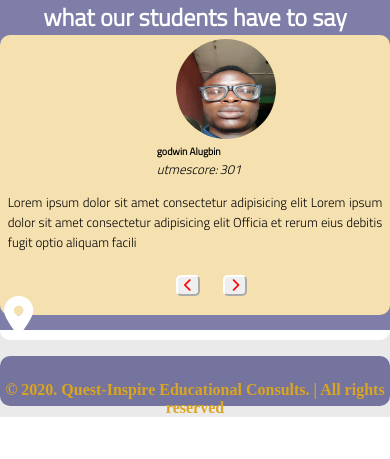
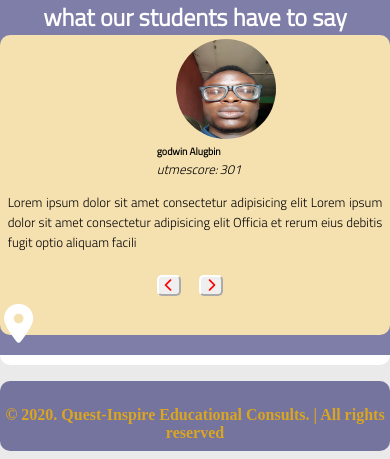
Before and after one commit to Olarinre/quest-inspire, a PHP site: page / in a window 390 px wide. Shown: the part 1938-2397 px from the top of the page. Before the commit the page ends 2355 px from the top, so only its background shows below. Run offline with PHP 8.4, Linux system fonts and the light colour scheme; some libraries are stand-ins or nearby versions.

Commit message:
Add files via upload

```diff
--- a/styles.css
+++ b/styles.css
@@ -385,15 +385,30 @@ div.nav-icon{
 
     }
 
+    .bottom-section{
+        background-color:rgba(17, 17, 97, 0.541);
+        margin:0 auto;
+        padding-bottom: 20px;
+    }
+
+    footer{
+        background-color: rgba(17, 17, 97, 0.541);
+        border-radius:10px;
+        -webkit-border-radius:10px;
+        -moz-border-radius:10px;
+        margin:0 0 0 0;
+        height:70px;
+    }
+
     .testimony-div{
         box-sizing: border-box;
         background-color: rgb(245, 224, 176);
         width:100%;
-        height:280px;
+        height:300px;
         border-radius: 10px;
         box-shadow:none;
         margin:0 auto;
-        padding:1%;
+        padding:1% 1% 2% 1%;
         font-size:13px;
 
     }
@@ -427,7 +442,7 @@ div.nav-icon{
     button.next{
         color:red;
         border-color:white;
-        margin:0 0 0 20px;
+        margin:0 0 0 15px;
         border-radius:5px;
 
     }
@@ -445,7 +460,8 @@ div.nav-icon{
 
     }
     div.nav-icon{
-        margin:0 36% 0 45%;
+        margin:0 36% 0 40%;
+        padding-bottom:2%;
 
     }
 
```
